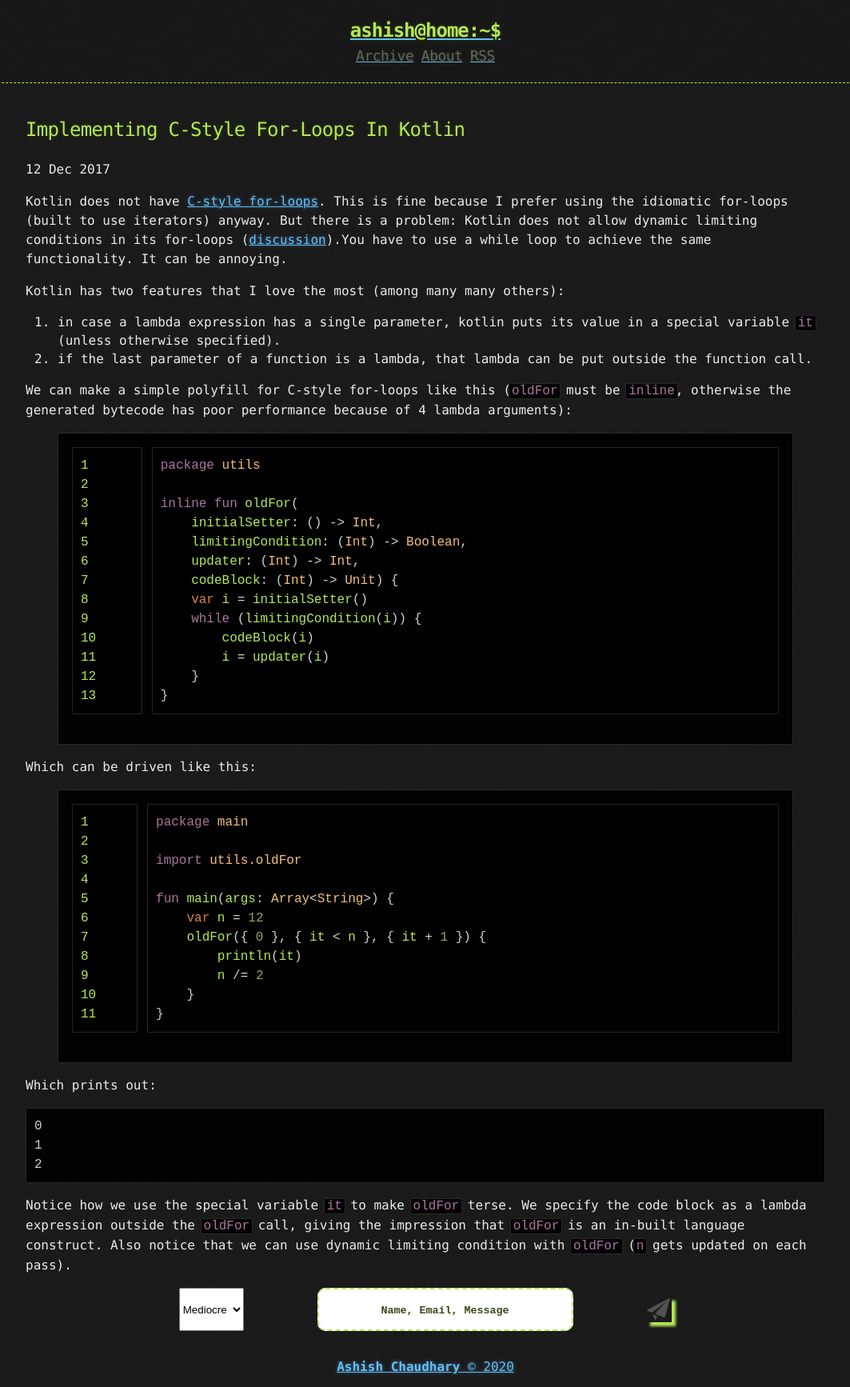
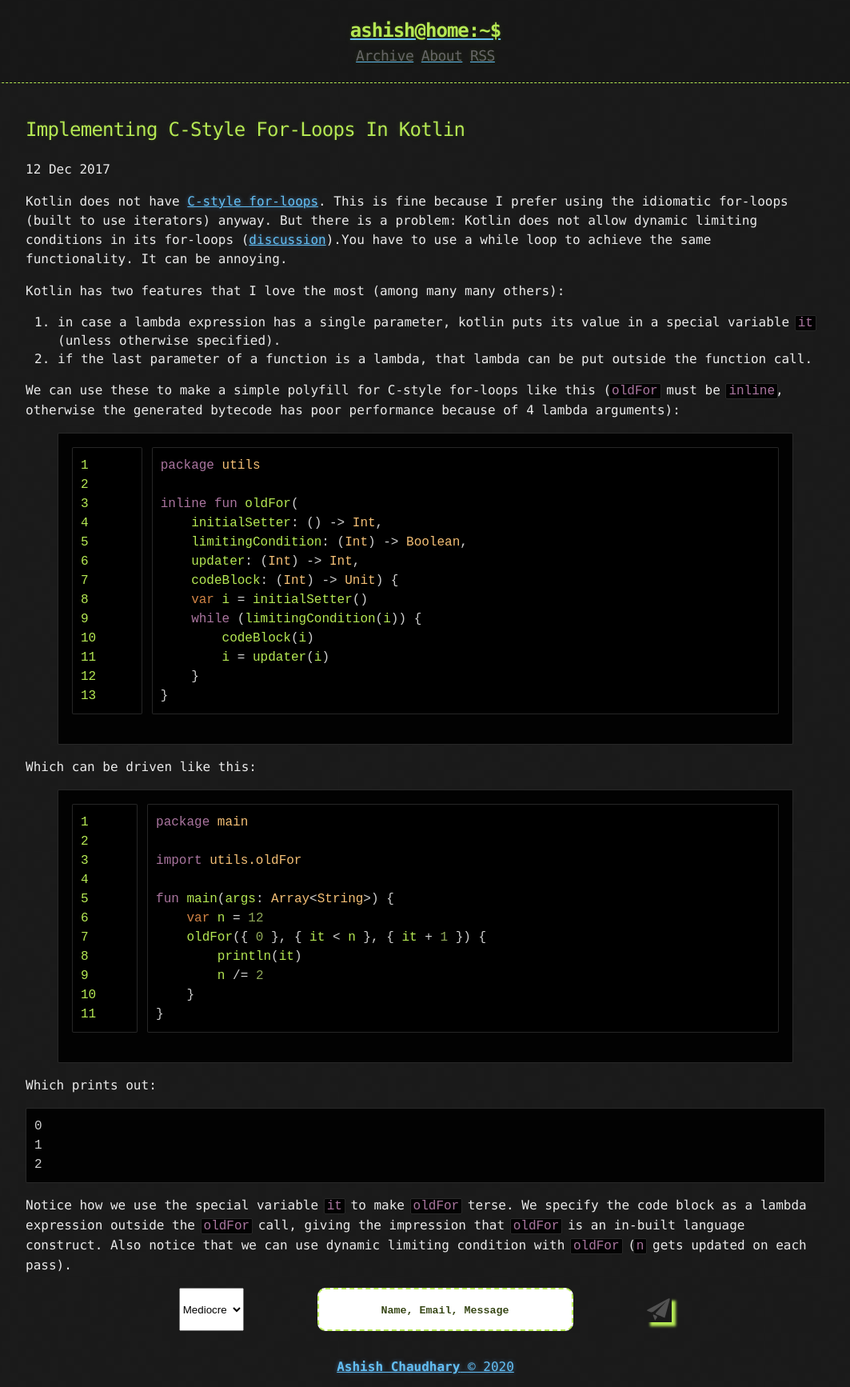
Before and after one commit to tocttou/tocttou.github.io, a Jekyll site: the page built from _posts/2017-12-12-implementing-c-style-for-loops-in-kotlin.md, in a window 1280 px wide. Shown: the whole page at 80% size, without its empty margins (108-1171 px from the left). Built offline with Jekyll 4.4.1, drawn with Linux system fonts in a browser that asks for light colours; nearby versions of some CDN libraries; comment, search, counter and statistics services are not loaded.

Commit message:
Update 2017-12-12-implementing-c-style-for-loops-in-kotlin.md

```diff
--- a/_posts/2017-12-12-implementing-c-style-for-loops-in-kotlin.md
+++ b/_posts/2017-12-12-implementing-c-style-for-loops-in-kotlin.md
@@ -8,7 +8,7 @@ Kotlin has two features that I love the most (among many many others):
 1. in case a lambda expression has a single parameter, kotlin puts its value in a special variable `it` (unless otherwise specified).
 2. if the last parameter of a function is a lambda, that lambda can be put outside the function call.
 
-We can make a simple polyfill for C-style for-loops like this (`oldFor` must be `inline`, otherwise the generated bytecode has poor performance because of 4 lambda arguments):
+We can use these to make a simple polyfill for C-style for-loops like this (`oldFor` must be `inline`, otherwise the generated bytecode has poor performance because of 4 lambda arguments):
 
 {% highlight kotlin linenos %}
 package utils
```
